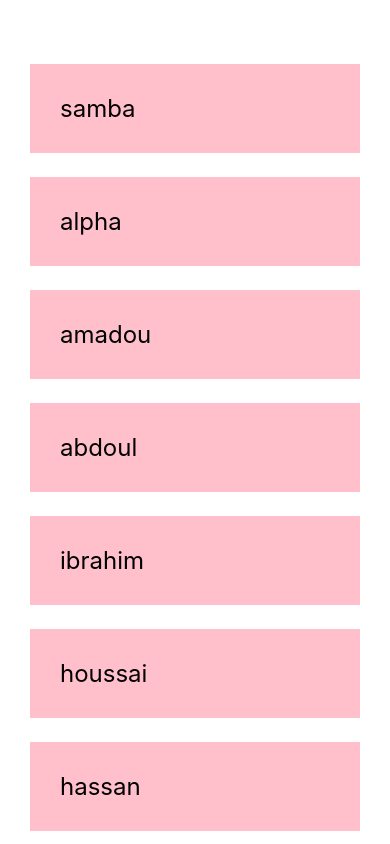
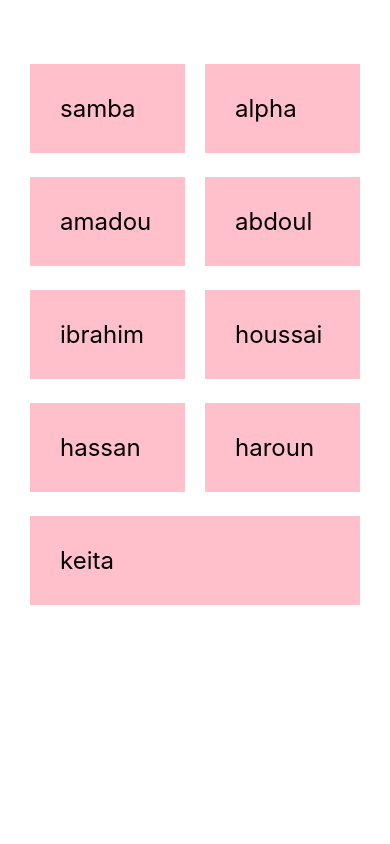
Before and after one commit to sambabhouria/react-native-todos-apps, a React Native app: screen / in a window 390 px wide. Built offline with nearby package versions, Linux system fonts and the light colour scheme.

Commit message:
how to use FlatList for output list

```diff
--- a/App.js
+++ b/App.js
@@ -1,28 +1,34 @@
 import React, {useState} from 'react';
-import {StyleSheet, Text, View, ScrollView} from 'react-native';
+import {StyleSheet, Text, View, FlatList} from 'react-native';
 
 export default function App() {
   const [students, setStudents] = useState([
-    {name: 'samba', key: '1'},
-    {name: 'alpha', key: '2'},
-    {name: 'amadou', key: '3'},
-    {name: 'abdoul', key: '4'},
-    {name: 'ibrahim', key: '5'},
-    {name: 'houssai', key: '6'},
-    {name: 'hassan', key: '7'},
-    {name: 'haroun', key: '8'},
-    {name: 'keita', key: '9'},
+    {name: 'samba', id: '1'},
+    {name: 'alpha', id: '2'},
+    {name: 'amadou', id: '3'},
+    {name: 'abdoul', id: '4'},
+    {name: 'ibrahim', id: '5'},
+    {name: 'houssai', id: '6'},
+    {name: 'hassan', id: '7'},
+    {name: 'haroun', id: '8'},
+    {name: 'keita', id: '9'},
   ]);
 
   return (
     <View style={styles.container}>
-      <ScrollView>
+      <FlatList
+        numColumns={2}
+        keyExtractor={(item) => item.id}
+        data={students}
+        renderItem={({item}) => <Text style={styles.item}>{item.name}</Text>}
+      />
+      {/* <ScrollView>
         {students.map((item) => (
           <View key={item.key}>
             <Text style={styles.item}>{item.name}</Text>
           </View>
         ))}
-      </ScrollView>
+      </ScrollView> */}
     </View>
   );
 }
```
